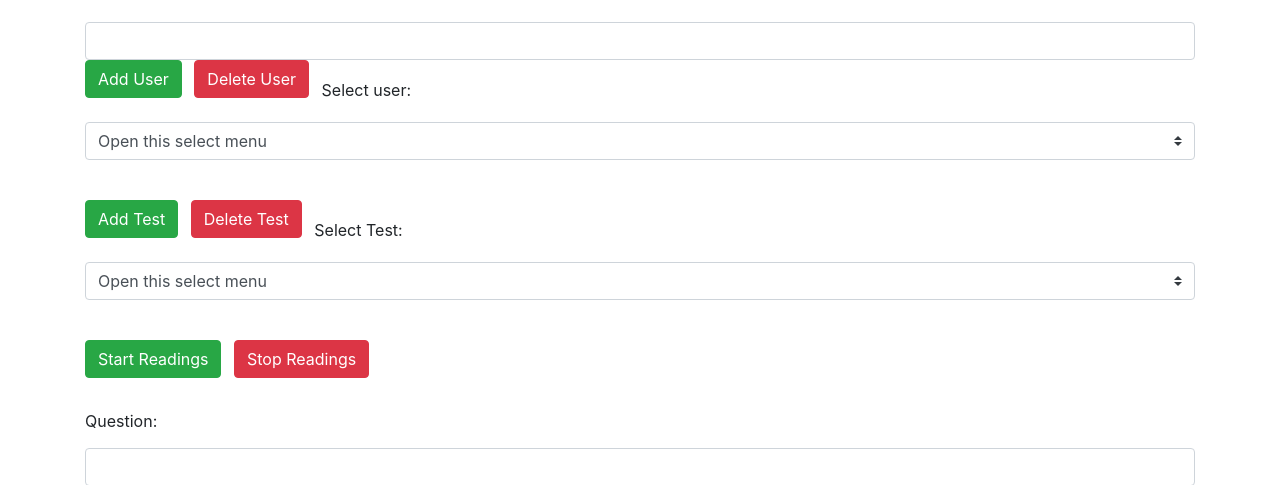
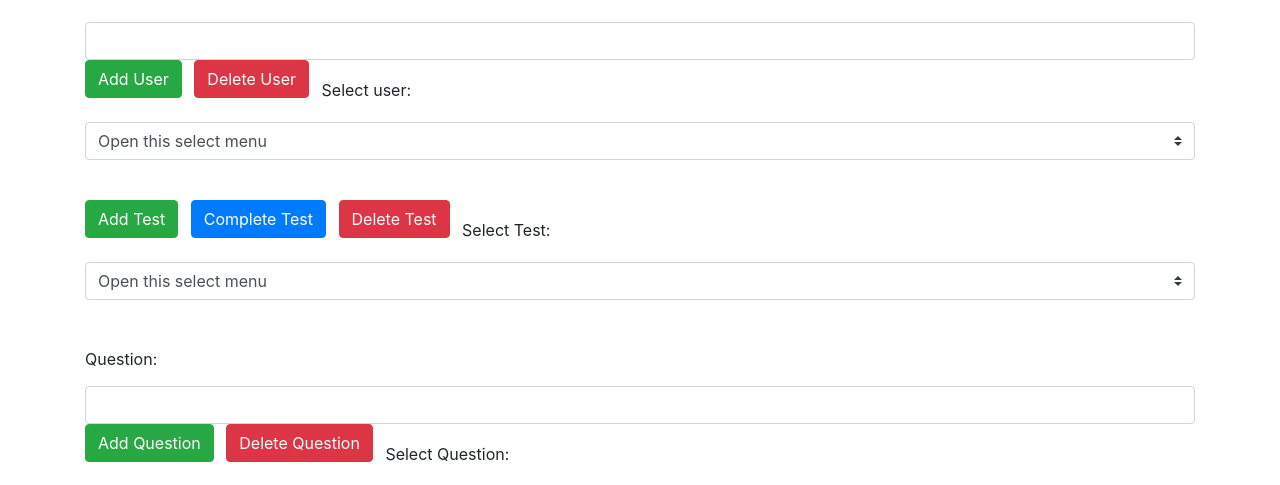
Before and after one commit to JBourds/NOLIE2PI, a Flask app: template app/templates/gsr.html in a window 1280 px wide. Shown: the part 198-683 px from the top of the page. Run offline with Flask 3, Linux system fonts and the light colour scheme; the template is opened without the code that fills it, so the values that code supplies are empty; some libraries are stand-ins or nearby versions.

Commit message:
Have add/complete/delete test controls working.

```diff
--- a/app/app.py
+++ b/app/app.py
@@ -311,6 +311,11 @@ def delete_user(user):
     else:
         return "Failed"
 
+@app.route('/create_test', methods=['POST'])
+def create_test():
+    data = request.get_json()
+    user_id = data['user_id']
+    return jsonify(test_id=create_test(user_id))
 
 # Attempts to create a new test if one doesn't already exist
 # Returns either the existing test_id or the newly returned one
@@ -349,6 +354,43 @@ def create_test(user_id):
     database.commit()
     database.close()
     return test_id
+
+@app.route('/delete_test', methods=['POST'])
+def delete_test():
+    data = request.get_json()
+    test_id = data['test_id']
+    return jsonify(rows_deleted=delete_test(test_id))
+
+def delete_test(test_id):
+    database = mysql.connector.connect(
+        host=DATABASE_HOST,
+        user=DATABASE_USER,
+        passwd=DATABASE_PASSWORD,
+        database=DATABASE_NAME
+    )
+    cursor = database.cursor()
+    date = datetime.date.today()
+
+    # Check if test already exists for this user and date
+    delete_test = """DELETE FROM Tests WHERE test_id = %s AND date = %s;"""
+    args = (test_id, date,)
+    cursor.execute(delete_test, args)
+    rows_deleted = cursor.rowcount
+    if globals()['DEBUG_SQL']:
+        print(cursor.statement)
+
+
+    cursor.close()
+    database.commit()
+    database.close()
+    return rows_deleted
+
+@app.route('/create_question', methods=['POST'])
+def create_question():
+    data = request.get_json()
+    test_id = data['test_id']
+    question_text = data['question']
+    return create_question(test_id, question_text)
 
 # Creates a question for a test and then returns the question id
 def create_question(test_id, question):
--- a/app/static/js/test_controls.js
+++ b/app/static/js/test_controls.js
@@ -66,7 +66,7 @@ function addUser() {
         let xhr = new XMLHttpRequest();
         xhr.open("POST", "/create_user", true);
         xhr.setRequestHeader("Content-Type", "application/json;charset=UTF-8");
-      xhr.onreadystatechange = function() {
+        xhr.onreadystatechange = function () {
             if (xhr.readyState === XMLHttpRequest.DONE && xhr.status === 200) {
                 let response = JSON.parse(xhr.responseText);
                 console.log(response);
@@ -78,6 +78,7 @@ function addUser() {
                 // Add user to select box
                 let user_select = document.getElementById("select-user")
                 user_select.innerHTML += '<option value="' + response.user_id + '" selected>' + user + '</option>';
+                user_select.value = response.user_id;
                 // Return their user_id
                 return response.user_id;
             }
@@ -99,7 +100,7 @@ function delUser() {
         let xhr = new XMLHttpRequest();
         xhr.open("POST", "/delete_user", true);
         xhr.setRequestHeader("Content-Type", "application/json;charset=UTF-8");
-        xhr.onreadystatechange = function() {
+        xhr.onreadystatechange = function () {
             if (xhr.readyState === XMLHttpRequest.DONE && xhr.status === 200) {
                 let response = xhr.responseText;
                 if (response == "Succeeded") {
@@ -122,3 +123,111 @@ function delUser() {
         xhr.send(json_object);
     }
 }
+
+function addTest() {
+    // User ID to associate test with
+    let selected_user_id = document.getElementById("select-user").value;
+    let selected_user_name = document.getElementById("user-" + selected_user_id).textContent;
+    let active_test = document.getElementById("test-active");
+
+    if (selected_user_id == 0) {
+        alert("Must select user to conduct test on!");
+        return;
+    }
+
+    if (active_test.value == 1) {
+        alert("Test already active! Must complete current test first before starting a new one!");
+    } else {
+        active_test.value = 1;
+        let today = new Date();
+        // ChatGPT
+        // Format the date as YYYY-MM-DD
+        var formattedDate = today.getFullYear() + '-' + (today.getMonth() + 1).toString().padStart(2, '0') + '-' + today.getDate().toString().padStart(2, '0');
+
+        let xhr = new XMLHttpRequest();
+        xhr.open("POST", "/create_test", true);
+        xhr.setRequestHeader("Content-Type", "application/json;charset=UTF-8");
+        xhr.onreadystatechange = function () {
+            if (xhr.readyState === XMLHttpRequest.DONE && xhr.status === 200) {
+                let response = JSON.parse(xhr.responseText);
+                test_id = response.test_id;
+                console.log(test_id);
+                if (test_id != 0) {
+                    alert("Test successfully created!");
+                } else {
+                    alert("Test failed to be created!");
+                }
+                // Add test to select box for a given user.
+                // A user can only have 1 test on a given day so no need to specify since each user's name is unique
+                let test_select = document.getElementById("select-test")
+                test_select.innerHTML += '<option id="test-' + test_id + '" value="' + test_id + '" selected>' + selected_user_name + '</option>';
+                test_select.value = test_id;
+                // Return the test_id
+                return test_id;
+            }
+        };
+        xhr.send(JSON.stringify({user_id: selected_user_id}));
+    }
+
+}
+
+function completeTest() {
+    var active_test = document.getElementById("test-active");
+
+    // Stop test
+    if (active_test.value == 1) {
+        alert("Test completed!");
+        active_test.value = 0;
+    } else {
+        alert("No running test!");
+    }
+
+    // Change selected option to default test
+    document.getElementById("default-test").selected = true;
+}
+
+function delTest() {
+    // Check for currently active or selected test
+    let selected_test = document.getElementById("select-test");
+    let active_test = document.getElementById("test-active");
+
+    if (active_test.value == 1) {
+        alert("Must complete current test before trying to delete test.");
+        return;
+    } else if (selected_test.value == 0) {
+        alert("Must select test to delete!");
+        return;
+    }
+
+    // Delete the test
+    let xhr = new XMLHttpRequest();
+    xhr.open("POST", "/delete_test", true);
+    xhr.setRequestHeader("Content-Type", "application/json;charset=UTF-8");
+    xhr.onreadystatechange = function () {
+        if (xhr.readyState === XMLHttpRequest.DONE && xhr.status === 200) {
+            let response = JSON.parse(xhr.responseText);
+            let rows_deleted = response.rows_deleted;
+            console.log(rows_deleted);
+            if (rows_deleted == 1) {
+                alert("Test successfully deleted!");
+            } else if (rows_deleted == 0) {
+                alert("Test failed to be deleted!");
+            } else {
+                alert("Error: Extra tests were deleted!");
+            }
+            // Delete test from select box
+            let test_option = document.getElementById("test-" + test_id);
+            test_option.remove();
+            return status;
+        }
+    };
+    xhr.send(JSON.stringify({test_id: selected_test.value}));
+}
+
+function addQuestion() {
+
+}
+
+function delQuestion() {
+
+}
--- a/app/templates/gsr.html
+++ b/app/templates/gsr.html
@@ -16,12 +16,11 @@ GSR Testing
 
         <button id="add-user" class="btn btn-success mr-2 mb-4" onclick="addUser()">Add User</button>
 
-        <!-- TODO: Implement delUser() function -->
         <button id="delete-user" class="btn btn-danger mr-2 mb-4" onclick="delUser()">Delete User</button>
 
         <label for="select-user" class="col-form-label mb-2">Select user:</label>
         <select id="select-user" class="custom-select mb-4">
-            <option value="0" selected>Open this select menu</option>
+            <option id="default-user" value="0" selected>Open this select menu</option>
             {% for user_id, user_data in users.items() %}
               <option id="user-{{ user_id }}" value="{{ user_id }}">{{ user_data['name'] }}</option>
             {% endfor %}
@@ -30,23 +29,21 @@ GSR Testing
         <input type="hidden" id="user-id" name="user-id" value="0">
     </div>
 
-    <!-- TODO: Implement addTest and delTest functions -->
     <div id="tests" class="form-group">
         <input type="hidden" id="test-active" name="test-active" value="0">
         <input type="hidden" id="test-id" name="test-id" value="0">
 
         <!-- Test controls -->
         <button id="add-test" class="btn btn-success mr-2 mb-4" onclick="addTest()">Add Test</button>
+        <button id="complete-test" class="btn btn-primary mr-2 mb-4" onclick="completeTest()">Complete Test</button>
         <button id="delete-test" class="btn btn-danger mr-2 mb-4" onclick="delTest()">Delete Test</button>
 
         <label for="select-test">Select Test:</label>
         <select id="select-test" class="custom-select mb-4">
-            <option value="0" selected>Open this select menu</option>
+            <option id="default-test" value="0" selected>Open this select menu</option>
         </select>
     </div>
 
-  <button id="start-reading" class="btn btn-success mr-2 mb-4" onclick="startTestReadings()">Start Readings</button>
-  <button id="stop-reading" class="btn btn-danger mr-2 mb-4" onclick="stopTestReadings()">Stop Readings</button>
 
     <div id="test-question" class="form-group">
         <label for="question" class="col-form-label">Question:</label>
@@ -59,8 +56,12 @@ GSR Testing
 
         <label for="select-test">Select Question:</label>
         <select id="select-question" class="custom-select mb-4">
-            <option value="0" selected>Open this select menu</option>
+            <option id="default-question" value="0" selected>Open this select menu</option>
         </select>
+
+        <!-- Controls to start/stop test readings -->
+        <button id="start-reading" class="btn btn-success mr-2 mb-4" onclick="startTestReadings()">Start Readings</button>
+        <button id="stop-reading" class="btn btn-danger mr-2 mb-4" onclick="stopTestReadings()">Stop Readings</button>
     </div>
 
 
```
Lines whose indentation alone changed are shown as unchanged.
